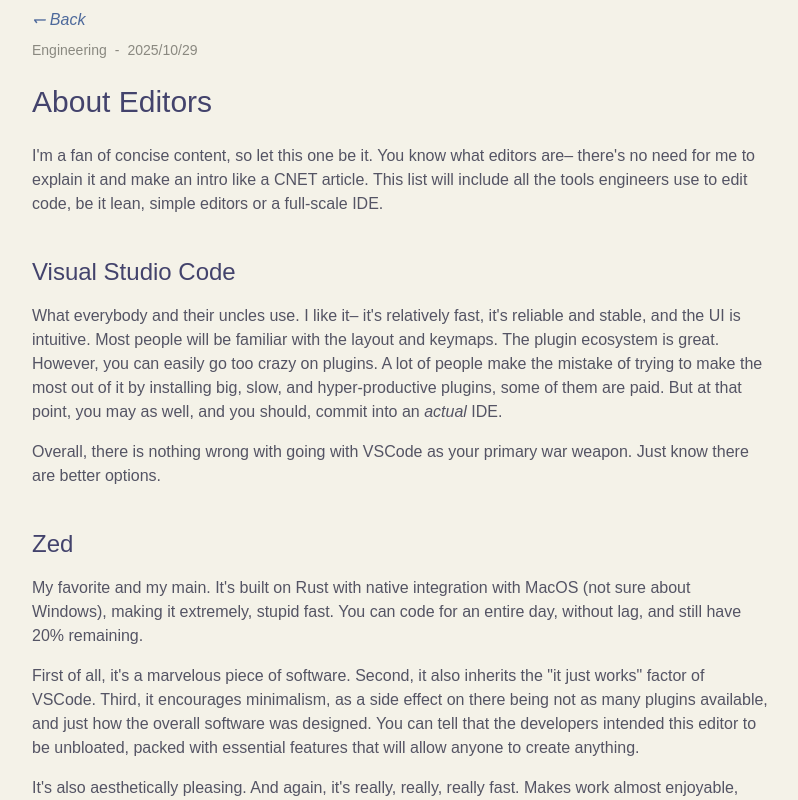
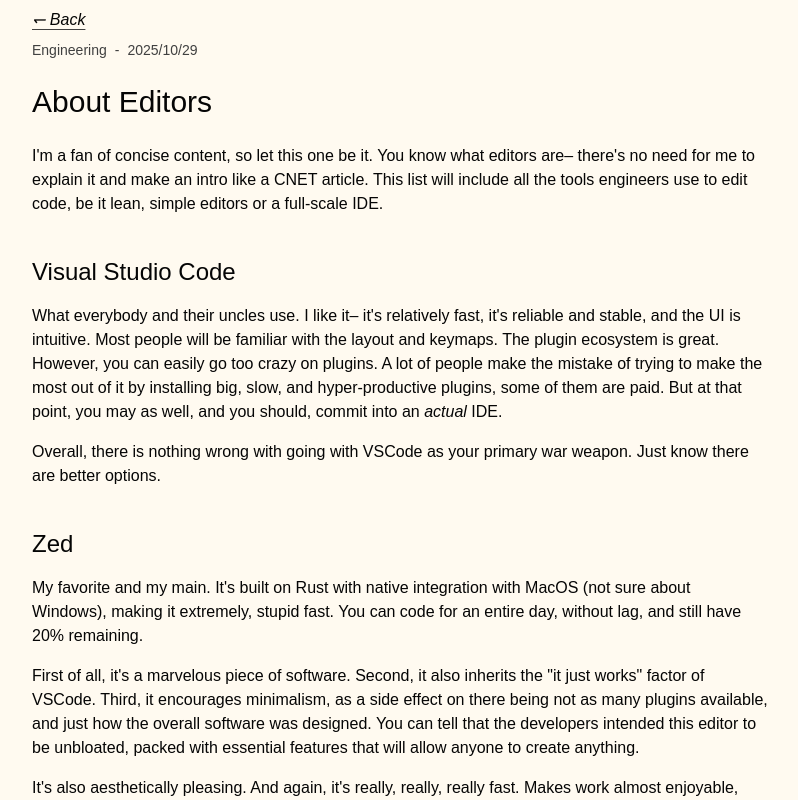
Before and after one commit to dhisonp/page, a Next.js app: page /blog/about-editors in a window 1280 px wide. Shown: the top 800 px of the page, without its empty margins (240-1038 px from the left). Built offline with nearby package versions, Linux system fonts and the light colour scheme; a web font is replaced by a local one.

Commit message:
new color scheme

```diff
--- a/src/app/styles/globals.css
+++ b/src/app/styles/globals.css
@@ -6,39 +6,16 @@
 }
 
 :root {
-  /* Kanagawa Lotus (Light Mode) Colors */
-  --color-lotus-bg: #f4f2e8;
-  --color-lotus-bg-dim: #e8e5d8;
-  --color-lotus-bg-p1: #ebe8dc;
-  --color-lotus-bg-p2: #efecd0;
-  --color-lotus-fg: #545464;
-  --color-lotus-fg-dim: #43436c;
-  --color-lotus-gray: #8a8980;
-  --color-lotus-gray-2: #716e61;
-  --color-lotus-violet: #a09cac;
-  --color-lotus-violet-2: #766b90;
-  --color-lotus-blue: #4d699b;
-  --color-lotus-green: #6f894e;
-  --color-lotus-orange: #cc6d00;
-  --color-lotus-pink: #b35b79;
-  --color-lotus-yellow: #836f4a;
-  --color-lotus-aqua: #597b75;
+  /* Retro Monochrome Palette (High Contrast) */
+  --bg-light: #FFFAF0; /* Floral White */
+  --fg-light: #050505; /* Sharp Black */
+  --fg-dim-light: #404040; /* Dark Gray */
+  --border-light: #111111; /* Near Black */
 
-  /* Kanagawa Wave (Dark Mode) Colors */
-  --color-wave-bg: #1f1f28;
-  --color-wave-bg-dim: #181820;
-  --color-wave-bg-p1: #2a2a37;
-  --color-wave-bg-p2: #363646;
-  --color-wave-fg: #dcd7ba;
-  --color-wave-fg-dim: #c8c093;
-  --color-wave-gray: #727169;
-  --color-wave-violet: #957fb8;
-  --color-wave-blue: #7e9cd8;
-  --color-wave-green: #98bb6c;
-  --color-wave-orange: #ffa066;
-  --color-wave-pink: #d27e99;
-  --color-wave-yellow: #c0a36e;
-  --color-wave-aqua: #7aa89f;
+  --bg-dark: #050505; /* Deep Black */
+  --fg-dark: #FFFAF0; /* Floral White */
+  --fg-dim-dark: #AAAAAA; /* Medium Gray */
+  --border-dark: #333333; /* Dark Gray */
 }
 
 @layer base {
@@ -47,22 +24,22 @@
   ::before,
   ::backdrop,
   ::file-selector-button {
-    border-color: var(--color-lotus-gray, currentcolor);
+    border-color: var(--border-light, currentcolor);
   }
 
   body {
-    background-color: var(--color-lotus-bg);
-    color: var(--color-lotus-fg);
+    background-color: var(--bg-light);
+    color: var(--fg-light);
   }
 
   h3 {
     @apply text-lg;
-    color: var(--color-lotus-fg-dim);
+    color: var(--fg-dim-light);
   }
 
   p {
     @apply text-base;
-    color: var(--color-lotus-fg);
+    color: var(--fg-light);
   }
 
   @media (prefers-color-scheme: dark) {
@@ -71,62 +48,67 @@
     ::before,
     ::backdrop,
     ::file-selector-button {
-      border-color: var(--color-wave-gray, currentcolor);
+      border-color: var(--border-dark, currentcolor);
     }
 
     body {
-      background-color: var(--color-wave-bg);
-      color: var(--color-wave-fg);
+      background-color: var(--bg-dark);
+      color: var(--fg-dark);
     }
 
     h3 {
-      color: var(--color-wave-fg-dim);
+      color: var(--fg-dim-dark);
     }
 
     p {
-      color: var(--color-wave-fg);
+      color: var(--fg-dark);
     }
   }
 }
 
 @layer components {
   .link-item {
-    @apply transition duration-200 italic;
-    color: var(--color-lotus-blue);
+    @apply transition duration-200 italic underline decoration-1 underline-offset-4;
+    color: var(--fg-light);
+    text-decoration-color: var(--fg-dim-light);
   }
 
   .link-item:hover {
-    color: var(--color-lotus-violet-2);
+    @apply decoration-2;
+    color: var(--fg-light);
+    text-decoration-color: var(--fg-light);
   }
 
   @media (prefers-color-scheme: dark) {
     .link-item {
-      color: var(--color-wave-blue);
+      color: var(--fg-dark);
+      text-decoration-color: var(--fg-dim-dark);
     }
 
     .link-item:hover {
-      color: var(--color-wave-violet);
+      color: var(--fg-dark);
+      text-decoration-color: var(--fg-dark);
     }
   }
 
   .prose h1 {
     @apply text-3xl font-medium mb-6 mt-12 first:mt-0;
-    color: var(--color-lotus-fg-dim);
+    color: var(--fg-light);
   }
 
   .prose h2 {
     @apply text-2xl font-medium mb-4 mt-10;
-    color: var(--color-lotus-fg-dim);
+    color: var(--fg-light);
   }
 
   .prose h3 {
     @apply text-xl font-medium mb-3 mt-8;
-    color: var(--color-lotus-fg-dim);
+    color: var(--fg-dim-light);
   }
 
   .prose h4 {
     @apply text-lg font-medium mb-3 mt-8;
-    color: var(--color-lotus-fg-dim);
+    color: var(--fg-dim-light);
   }
 
   .prose p {
@@ -134,12 +116,15 @@
   }
 
   .prose a {
-    @apply transition duration-200 underline;
-    color: var(--color-lotus-blue);
+    @apply transition duration-200 underline decoration-1 underline-offset-4;
+    color: var(--fg-light);
+    text-decoration-color: var(--fg-dim-light);
   }
 
   .prose a:hover {
-    color: var(--color-lotus-violet-2);
+    @apply decoration-2;
+    color: var(--fg-light);
+    text-decoration-color: var(--fg-light);
   }
 
   .prose ul,
@@ -159,36 +144,38 @@
 
   .prose li {
     @apply mb-1;
-    color: var(--color-lotus-fg);
+    color: var(--fg-light);
   }
 
   .prose code {
-    @apply text-sm px-1 py-0.5 rounded;
-    background-color: var(--color-lotus-bg-dim);
-    color: var(--color-lotus-pink);
+    @apply text-sm px-1 py-0.5 rounded font-bold;
+    background-color: transparent;
+    color: var(--fg-light);
+    border: 1px solid var(--border-light);
   }
 
   .prose pre {
     @apply p-4 rounded mb-4 overflow-x-auto;
-    background-color: var(--color-lotus-bg-dim);
-    color: var(--color-lotus-fg);
+    background-color: transparent;
+    color: var(--fg-light);
+    border: 1px solid var(--border-light);
   }
 
   .prose pre code {
-    @apply bg-transparent p-0;
-    color: var(--color-lotus-fg);
+    @apply bg-transparent p-0 border-0;
+    color: var(--fg-light);
   }
 
   .prose blockquote {
     @apply border-l-4 pl-4 italic mb-4;
-    border-color: var(--color-lotus-violet);
-    color: var(--color-lotus-fg-dim);
+    border-color: var(--fg-dim-light);
+    color: var(--fg-dim-light);
   }
 
   .prose hr {
     @apply my-8 border-0;
     height: 1px;
-    background-color: var(--color-lotus-gray);
+    background-color: var(--border-light);
   }
 
   @media (prefers-color-scheme: dark) {
@@ -196,82 +183,95 @@
     .prose h2,
     .prose h3,
     .prose h4 {
-      color: var(--color-wave-fg-dim);
+      color: var(--fg-dark);
+    }
+
+    .prose h3,
+    .prose h4 {
+      color: var(--fg-dim-dark);
     }
 
     .prose a {
-      color: var(--color-wave-blue);
+      color: var(--fg-dark);
+      text-decoration-color: var(--fg-dim-dark);
     }
 
     .prose a:hover {
-      color: var(--color-wave-violet);
+      color: var(--fg-dark);
+      text-decoration-color: var(--fg-dark);
     }
 
     .prose li {
-      color: var(--color-wave-fg);
+      color: var(--fg-dark);
     }
 
     .prose code {
-      background-color: var(--color-wave-bg-p1);
-      color: var(--color-wave-pink);
+      background-color: transparent;
+      color: var(--fg-dark);
+      border-color: var(--border-dark);
     }
 
     .prose pre {
-      background-color: var(--color-wave-bg-p1);
-      color: var(--color-wave-fg);
+      background-color: transparent;
+      color: var(--fg-dark);
+      border-color: var(--border-dark);
     }
 
     .prose pre code {
-      color: var(--color-wave-fg);
+      color: var(--fg-dark);
     }
 
     .prose blockquote {
-      border-color: var(--color-wave-violet);
-      color: var(--color-wave-fg-dim);
+      border-color: var(--fg-dim-dark);
+      color: var(--fg-dim-dark);
     }
 
     .prose hr {
-      background-color: var(--color-wave-gray);
+      background-color: var(--border-dark);
     }
   }
 
   .blog-back-row {
-    background-color: #f4f2e8;
+    background-color: var(--bg-light);
   }
 
   @media (prefers-color-scheme: dark) {
     .blog-back-row {
-      background-color: #1f1f28;
+      background-color: var(--bg-dark);
     }
   }
 
   .blog-meta {
-    color: var(--color-lotus-gray);
+    color: var(--fg-dim-light);
   }
 
   @media (prefers-color-scheme: dark) {
     .blog-meta {
-      color: var(--color-wave-gray);
+      color: var(--fg-dim-dark);
     }
   }
 
   .scroll-to-top {
-    background-color: var(--color-lotus-bg-dim);
-    color: var(--color-lotus-fg);
+    background-color: transparent;
+    color: var(--fg-light);
+    border: 1px solid var(--border-light);
   }
 
   .scroll-to-top:hover {
-    background-color: var(--color-lotus-violet);
+    background-color: var(--fg-light);
+    color: var(--bg-light);
   }
 
   @media (prefers-color-scheme: dark) {
     .scroll-to-top {
-      background-color: var(--color-wave-bg-p1);
-      color: var(--color-wave-fg);
+      background-color: transparent;
+      color: var(--fg-dark);
+      border-color: var(--border-dark);
     }
 
     .scroll-to-top:hover {
-      background-color: var(--color-wave-violet);
+      background-color: var(--fg-dark);
+      color: var(--bg-dark);
     }
   }
 
```
